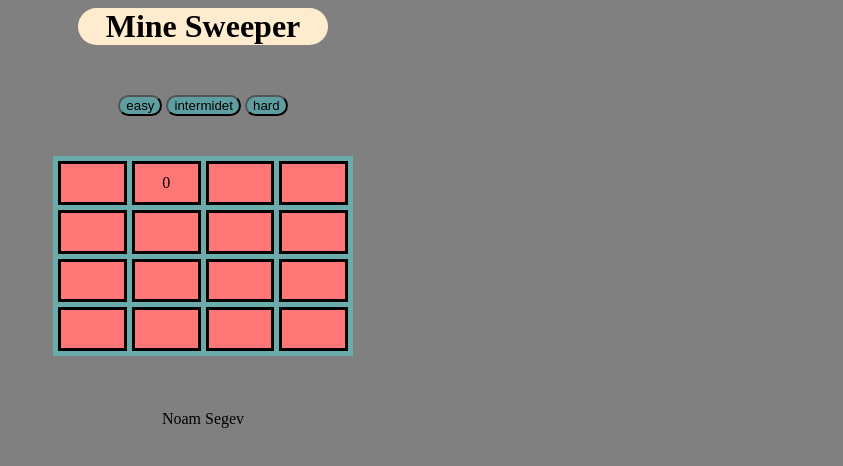
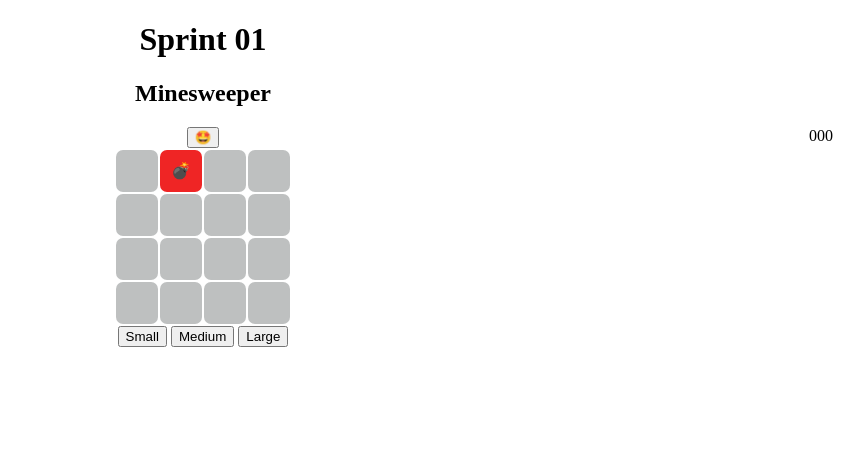
Before and after one commit to Noam-segevv/Mine-sweeper, a plain HTML site: page index.html in a window 1280 px wide. Both pictures are taken after a click on the element 603 px from the left and 182 px from the top of the page. Shown: the whole page, without its empty margins (437-1280 px from the left). Drawn offline with Linux system fonts and the light colour scheme.

Commit message:
another feturs

```diff
--- a/css/main.css
+++ b/css/main.css
@@ -1,74 +1,28 @@
-h1 {
-    background-color: blanchedalmond;
-    width: 250px;
+body{
     text-align: center;
-    margin:auto;
-    border-radius: 20px;
+}
+table {
+    margin: auto;
+
+
+}
+.board {
+    border-collapse: separate;
+    border-spacing: 5px;
+}
+
+.cell {
+    width: 40px;
+    height: 40px;
+    border-radius: 7px;
+    background-color: rgb(190, 192, 192);
+}
+
+.mine{
+    background-color: rgb(239, 37, 37);
 
 }
 
-body {
-    background: grey;
-    text-align: center;
+.shown{
+    background-color: rgb(37, 131, 239);
 }
-
-table {
-    border-spacing: 5px;
-    box-sizing: border-box;
-    background-color: rgb(106, 172, 172);
-    width: 300px;
-    height: 200px;
-    margin: auto;
-    margin-top: 40px;
-
-}
-
-.cell {
-    width: 10px;
-    height: 10px;
-
-}
-
-
-.num {
-    background-color:rgb(255, 118, 118);
-    border: solid black;
-    cursor: cell;
-    width: 20px;
-    height: 20px;
-
-}
-
-.mine {
-    background-color: burlywood;
-    border: solid tomato;
-
-}
-button{
-    border-radius: 20px;
-    background-color: cadetblue;
-    margin-top: 50px;
-}
-
-.hidden{
-    opacity: 0;
-}
-
-.empty {
-    background-color: #8b8b8b;
-}
-/* .popup {
-    font-family: cursive;
-    background-color: rgb(84, 20, 55);
-    padding: 20px;
-    color: rgb(255, 255, 255);
-    border-radius: 20px;
-    box-shadow: 0px 0px 6px 3px black;
-}
-.popup .btn-close {
-    position: absolute;
-    background-color: transparent;
-    border: 1px solid white;
-    color: white;
-    cursor: pointer; */
-/* } */
--- a/index.html
+++ b/index.html
@@ -1,41 +1,31 @@
 <!DOCTYPE html>
-
 <html lang="en">
 
 <head>
-    <title>Mine sweeper</title>
-
-    <meta charset="UTF-8">
-    <meta name="viewport" content="width=device-width, initial-scale=1.0">
-    <meta http-equiv="X-UA-Compatible" content="IE=edge">
-
-    <link rel="stylesheet" href="css/main.css">
-
+    <meta charset="UTF-8" />
+    <meta name="viewport" content="width=device-width, initial-scale=1.0" />
+    <meta http-equiv="X-UA-Compatible" content="ie=edge" />
+    <title>Minesweeper</title>
+    <link rel="stylesheet" href="css/main.css" />
 </head>
 
-<body onload="onInit()">
+<body onload="onInit()" oncontextmenu="return false;">
 
-    <h1> Mine Sweeper</h1>
-    <button onclick="">easy</button>
-    <button onclick="">intermidet</button>
-    <button onclick="">hard</button>
+    <h1>Sprint 01</h1>
+    <h2>Minesweeper</h2>
+    <div id="timer" style="position: absolute; right: 10px;">000</div>
+    <button onclick="restart()">🤩</button>
+    <div class="smile"></div>
 
-
-    <table class="board">
-        <tbody class="sweeper-board"></tbody>
+    <table>
+        <tbody class="board"></tbody>
     </table>
 
-    <!-- <div class="popup">
-        <button class="btn-close" onclick="btnClose(this)">x</button>
-    </div> -->
-
+    <button class="small" onclick="onSetLevels(4,2)">Small</button>
+    <button class="medium" onclick="onSetLevels(8,14)">Medium</button>
+    <button class="marge" onclick="onSetLevels(12,32)">Large</button>
+    <!-- <div id="timer">000</div> -->
     <script src="js/main.js"></script>
-    <script src="js/utils.js"></script>
-    <br>
-    <br>
-    <br>
-    <footer>Noam Segev </footer>
-
 </body>
 
 </html>
--- a/js/main.js
+++ b/js/main.js
@@ -1,188 +1,227 @@
 'use strict'
+// Pieces Types
+const MINE = '💣'
+const EMPTY = ' '
+const SMILE = '🤩'
+const SAD = '😩'
+const FLAG = '🚩'
 
-const MINE = '💥'
-const MARK = '🚩'
-const EMPTY = ' '
+/// MODAL
+var gGame
+var gBoard
+var gIsGameOn
+var gLevel = { SIZE: 4, MINES: 2 }
 
 
-// Modle:
-var gBoard
-var mineNumber = 0
-var gIsFirstClick = true
-var gMines = 2
+var gLevel = {
+    SIZE: 4,
+    MINES: 2
+}
 
-var gGame = {
-    isOn: false,
-    shownCount: 0,
-    markedCount: 0,
-    secsPassed: 0
-}
-var gLevel = {
-    size: 4,
-    mines: 2
+function onInit() {
+    gGame = {
+        isOn: true,
+        shownCount: 0,
+        markedCount: 0,
+        secsPassed: 0
+    }
+
+    gBoard = buildBoard()
+    placeMines()
+    setMinesNegCount(gBoard)
+    renderBoard(gBoard)
+    setRightClickListner()
 }
 
 
-function onInit() {
-    gBoard = buildBoard()
-    renderBoard(gBoard)
-    gGame.isOn = true
-    console.log(gBoard)
-    setMinesCount(gBoard)
-    getRandomMine(gBoard)
-}
+function buildBoard() {
+    const board = []
 
-function buildBoard() {
-    var board = []
-
-    for (var i = 0; i < gLevel.size; i++) {
+    for (var i = 0; i < gLevel.SIZE; i++) {
         board[i] = []
-        for (var j = 0; j < gLevel.size; j++) {
-            var cell = {
+        for (var j = 0; j < gLevel.SIZE; j++) {
+            const cell = {
                 minesAroundCount: 0,
                 isShown: false,
                 isMine: false,
-                isMarked: true,
+                isMarked: true
             }
             board[i][j] = cell
-
         }
     }
+    console.table('board', board)
 
-
-    // board[2][1].isMine = true
-    // board[1][3].isMine = true
-    console.table(board)
     return board
 }
 
 function renderBoard(board) {
     var strHTML = ''
-    var className = 'num'
     for (var i = 0; i < board.length; i++) {
         strHTML += '<tr>'
-        for (var j = 0; j < board[i].length; j++) {
-            var cell
-            if (board[i][j].isMine) cell = MINE
-            else cell = board[i][j].minesAroundCount
-            strHTML += `<td data-i="${i}" data-j="${j}" class="cell ${className}"
-            onclick="onCellClicked(this, ${i},${j})" ></td>`
+        for (var j = 0; j < board[0].length; j++) {
+            const cell = board[i][j]
+            const title = `cell: ${i}, ${j}`
 
+            var className = ''
+            // if (cell.isMine) className += "mine"
+            // if (!cell.isMine) className += "shown"
+
+            strHTML += `<td title="${title}" class="cell ${className}"
+            onclick="onCellClicked(this, ${i}, ${j})" data-i="${i}" data-j="${j}" oncontextmenu="onRightClick(this)">`
+
+            // if (cell.isMine && !cell.isShown) strHTML += MINE
+            // if (cell.minesAroundCount > 0 && !cell.isShown) strHTML += cell.minesAroundCount
+            if (cell.minesAroundCount === 0 && !cell.isShown) strHTML += ''
+
+            strHTML += '</td>'
         }
+        strHTML += `</tr>`
+    }
+    const elBoard = document.querySelector('.board')
+    elBoard.innerHTML = strHTML
+    console.table('board', board)
+}
 
+function setMinesNegCount(board) {
+    for (var i = 0; i < board.length; i++) {
+        for (var j = 0; j < board[0].length; j++) {
+            if (!board[i][j].isMine) {
+                board[i][j].minesAroundCount = countMinesNegsAround(board, i, j)
+            }
+        }
+    }
+}
 
+/// Count mines around each cell
+function countMinesNegsAround(board, rowIdx, colIdx) {
+    var MinesNegsCount = 0
+
+    for (var i = rowIdx - 1; i <= rowIdx + 1; i++) {
+        if (i < 0 || i >= board.length) continue;
+        for (var j = colIdx - 1; j <= colIdx + 1; j++) {
+            if (j < 0 || j >= board[i].length) continue;
+            if (i === rowIdx && j === colIdx) continue;
+            var currCell = board[i][j]
+            if (currCell.isMine) MinesNegsCount++
+        }
     }
-    strHTML += '</tr>'
-    document.querySelector('.sweeper-board').innerHTML = strHTML
+    return MinesNegsCount
+}
 
+function onCellClicked(elCell, i, j) {
+    var cell = gBoard[i][j]
+    gGame.shownCount++
+    if (gGame.shownCount === 1) {
+        startTimer()
+    }
+    if (cell.isMine) {
+        elCell.innerText = MINE
+        elCell.classList.add('mine')
+        console.log('game over')
+        gameOver()
+        return
+    }
+    if (!cell.isMine && cell.minesAroundCount > 0) {
+        makeCellShown(elCell, cell)
+        elCell.innerText = cell.minesAroundCount
+    } else {
+        makeCellShown(elCell, cell)
+        revealAroundSafeCell(elCell, i, j)
+    }
 
 }
 
-function onCellClicked(elCell, cellI, cellJ) {
+function onRightClick(elCell) {
+   elCell.innerText = FLAG
+}
 
-    console.log(elCell, cellI, cellJ);
-    const currCell = gBoard[cellI][cellJ]
-    if (currCell.isMarked && currCell.isShown)
-        if (gIsFirstClick) {
-            getRandomMine(cellI, cellJ)
-            setMinesCount(gBoard)
-            gIsFirstClick = false
+function makeCellShown(elCell, cell) {
+    elCell.isShown = true
+    elCell.classList.add('shown')
+}
+
+function revealAroundSafeCell(elCell, rowIdx, colIdx) {
+    for (var i = rowIdx - 1; i <= rowIdx + 1; i++) {
+        if (i < 0 || i >= gBoard.length) continue;
+        for (var j = colIdx - 1; j <= colIdx + 1; j++) {
+            if (j < 0 || j >= gBoard[0].length) continue;
+            if (rowIdx === i && colIdx === j) continue;
+            var currCell = gBoard[i][j]
+            if (!currCell.isShown) currCell.isShown = true
+            var elCurrCell = document.querySelector(`[data-i="${i}"][data-j="${j}"]`)
+            elCurrCell.classList.add('shown')
+            if (currCell.minesAroundCount > 0) elCurrCell.innerText = currCell.minesAroundCount
         }
+    }
+}
 
-    if (currCell.isMine) {
-        currCell.isShown = true
-        elCell.innerText = MINE
-        return checkGameOver()
-    }
+function onSetLevels(size, mine) {
 
-    // Update the Model:
-    currCell.isShown = true
-    // Update the Dom:
-    elCell.innerText = currCell.minesAroundCount
+    gLevel.SIZE = size
+    gLevel.MINES = mine
+    gBoard = buildBoard()
+    placeMines()
+    setMinesNegCount(gBoard)
+    renderBoard(gBoard)
+}
 
+function gameOver() {
+    stopTimer()
+    gGame.isOn = false
+    var elCurrCell = document.querySelectorAll('.cell')
+    elCurrCell.forEach(td => td.style.pointerEvents = "none")
 
 }
 
-// function isMine(elCell) {
-//     for (var i = 0; i < gBoard.length; i++) {
-//         for (var j = 0; j < gBoard[i].length; j++) {
-//             gBoard[j][j].isShown = true
-//         }
-//     }
-//     var cells = document.getElementsByClassName('hidden')
-//     for (var s = 0; s < cells.length; i++) {
-//         cells[s].classList.replace('hidden', 'empty')
-//     }
-//     elCell.classList.replace('empty', 'mine')
-//     checkGameOver()
-//     return
-// }
+function restart() {
+    onInit()
+}
 
-function setMinesCount(board) {
-    for (var i = 0; i < board.length; i++) {
-        for (var j = 0; j < board[0].length; j++) {
-            board[i][j].minesAroundCount = countMinesAround(board, i, j)
-            if (board[i][j].minesAroundCount === 0) board[i][j].minesAroundCount
-
+function placeMines() {
+    var numSuccessMines = 0
+    while (numSuccessMines < gLevel.MINES) {
+        var randomColNumber = getRandomInt(0, gLevel.SIZE)
+        var randomRowNumber = getRandomInt(0, gLevel.SIZE)
+        var cell = gBoard[randomRowNumber][randomColNumber]
+        if (cell.isMine) {
+            continue
+        } else {
+            cell.isMine = true
+            numSuccessMines++
         }
     }
 }
 
 
-function countMinesAround(board, rowIdx, colIdx) {
-    var count = 0;
-    for (var i = rowIdx - 1; i <= rowIdx + 1; i++) {
-        if (i < 0 || i >= board.length) continue
-        for (var j = colIdx - 1; j <= colIdx + 1; j++) {
-            if (i === rowIdx && j === colIdx) continue
-            if (j < 0 || j >= board[i].length) continue
-            var currCell = board[i][j]
-            if (currCell.isMine) count++
-
-        }
-    }
-
-    // console.log(count)
-    return count
+function getRandomInt(min, max) {
+    min = Math.ceil(min);
+    max = Math.floor(max);
+    return Math.floor(Math.random() * (max - min) + min); // The maximum is exclusive and the minimum is inclusive
 }
 
-function getRandomMine(mineNumber) {
-    var size = gLevel.size
-    var minesCount = 0
 
-    while (minesCount < mineNumber) {
-        var rowIdx = getRandomInt(0, size - 1)
-        var colIdx = getRandomInt(0, size - 1)
 
-        if (!gBoard[rowIdx][colIdx].isMine) {
-            gBoard[rowIdx][colIdx].isMine = true
-            minesCount++
-        }
-    }
+// timer functions
 
-}
-function checkGameOver() {
-    console.log('Game over')
-    gGame.isOn = false
-    document.querySelector('.popup').hidden = false
+var gStartTime
+var gTimerInterval
 
+function stopTimer() {
+    clearInterval(gTimerInterval)
 }
 
-// function checkVictory() {
-
-// }
-// function btnClose() {
-//     document.querySelector('.popup').hidden = true
-// }
-
-
-function getRandomInt(min, max) {
-    min = Math.ceil(min)
-    max = Math.floor(max)
-    return Math.floor(Math.random() * (max - min + 1)) + min //The maximum is inclusive and the minimum is inclusive
+function startTimer() {
+    gStartTime = Date.now()
+    gTimerInterval = setInterval(updateTimer, 1)
 }
 
-// function onCellMarked(elcell) { }
+function updateTimer() {
+    var currentTime = Date.now()
+    var elapsedTime = currentTime - gStartTime
+    var formattedTime = (elapsedTime / 100).toFixed(3)
+    document.getElementById('timer').textContent = formattedTime
+}
 
-
-// function expandShown(board, elcell, i, j) { }
+function clearTimer() {
+    document.getElementById('timer').textContent = (0 / 1000).toFixed(3)
+}
```
